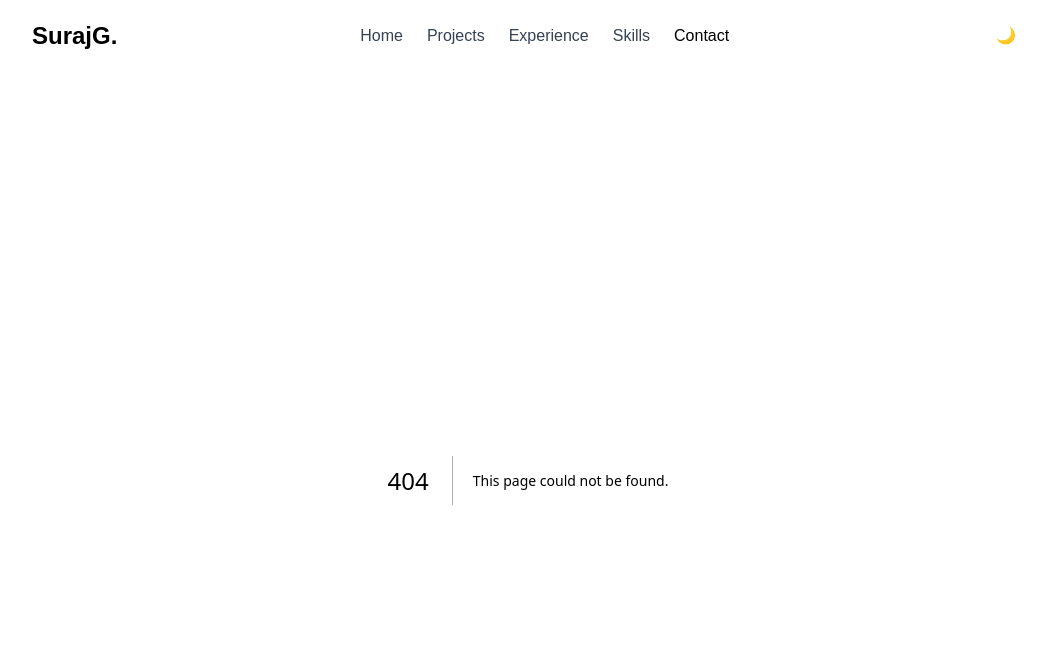
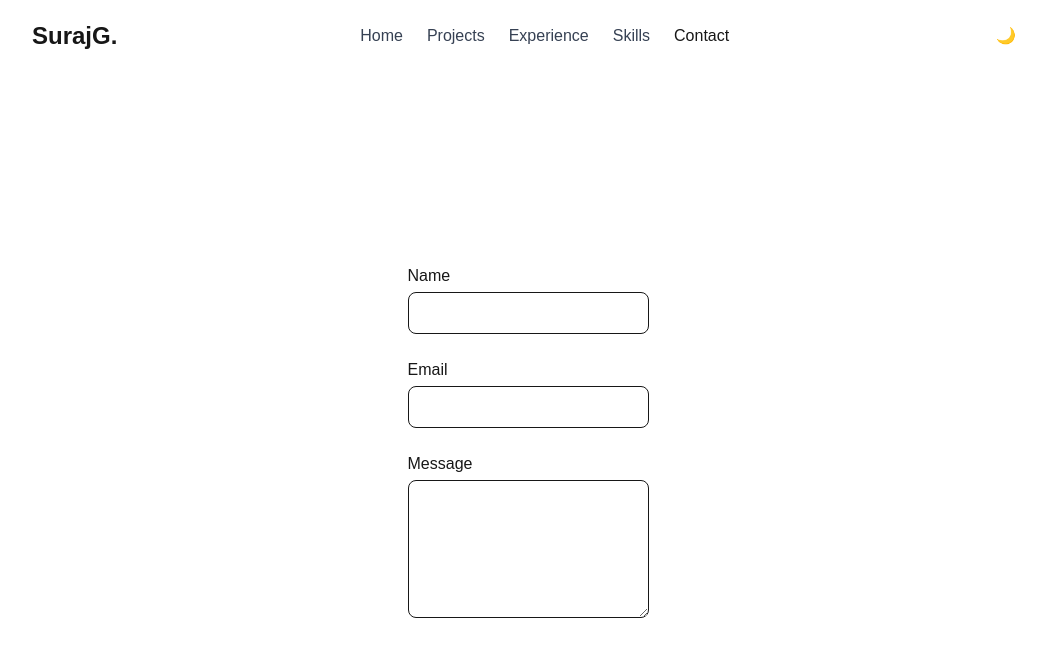
Before and after one commit to SurajGeddam/personal-portfolio, a Next.js app: page /contact in a window 1280 px wide. Before the commit this address had no page. Shown: the top 656 px of the page, without its empty margins (112-1158 px from the left). Built offline with nearby package versions, Linux system fonts and the light colour scheme.

Commit message:
feat: add interactive Contact form with validation and animations

```diff
--- /dev/null
+++ b/components/ContactForm.tsx
@@ -0,0 +1,103 @@
+"use client";
+import { useForm } from "react-hook-form";
+import { motion } from "framer-motion";
+import { useState } from "react";
+
+type FormData = {
+  name: string;
+  email: string;
+  message: string;
+};
+
+export default function ContactForm() {
+  const {
+    register,
+    handleSubmit,
+    formState: { errors, isSubmitting, isSubmitSuccessful },
+    reset,
+  } = useForm<FormData>();
+  const [serverError, setServerError] = useState("");
+
+  const onSubmit = async (data: FormData) => {
+    try {
+      const res = await fetch(process.env.NEXT_PUBLIC_FORMSPREE_URL || "", {
+        method: "POST",
+        headers: { "Content-Type": "application/json" },
+        body: JSON.stringify(data),
+      });
+      if (!res.ok) throw new Error("Submission failed");
+      reset();
+    } catch (err: any) {
+      setServerError(err.message);
+    }
+  };
+
+  return (
+    <motion.form
+      onSubmit={handleSubmit(onSubmit)}
+      className="max-w-xl mx-auto space-y-6 p-6 bg-white dark:bg-gray-800 rounded-lg shadow-soft"
+      initial={{ opacity: 0, y: 20 }}
+      animate={{ opacity: 1, y: 0 }}
+      transition={{ duration: 0.6 }}
+    >
+      {isSubmitSuccessful && (
+        <div className="p-4 bg-green-100 text-green-800 rounded">
+          Thanks for your message! I'll get back to you soon.
+        </div>
+      )}
+      {serverError && (
+        <div className="p-4 bg-red-100 text-red-800 rounded">
+          {serverError}
+        </div>
+      )}
+
+      <div>
+        <label className="block font-body mb-1">Name</label>
+        <input
+          {...register("name", { required: "Name is required" })}
+          className="w-full px-4 py-2 border rounded-lg focus:outline-none focus:ring-2 focus:ring-primary"
+        />
+        {errors.name && (
+          <p className="text-red-600 text-sm mt-1">{errors.name.message}</p>
+        )}
+      </div>
+
+      <div>
+        <label className="block font-body mb-1">Email</label>
+        <input
+          {...register("email", {
+            required: "Email is required",
+            pattern: {
+              value: /^\S+@\S+$/i,
+              message: "Enter a valid email",
+            },
+          })}
+          className="w-full px-4 py-2 border rounded-lg focus:outline-none focus:ring-2 focus:ring-primary"
+        />
+        {errors.email && (
+          <p className="text-red-600 text-sm mt-1">{errors.email.message}</p>
+        )}
+      </div>
+
+      <div>
+        <label className="block font-body mb-1">Message</label>
+        <textarea
+          {...register("message", { required: "Message is required" })}
+          rows={5}
+          className="w-full px-4 py-2 border rounded-lg focus:outline-none focus:ring-2 focus:ring-primary"
+        />
+        {errors.message && (
+          <p className="text-red-600 text-sm mt-1">{errors.message.message}</p>
+        )}
+      </div>
+
+      <button
+        type="submit"
+        disabled={isSubmitting}
+        className="w-full py-3 bg-primary text-white rounded-lg font-body hover:bg-opacity-90 transition"
+      >
+        {isSubmitting ? "Sending..." : "Send Message"}
+      </button>
+    </motion.form>
+  );
+}
--- a/package.json
+++ b/package.json
@@ -13,7 +13,8 @@
     "lucide-react": "^0.515.0",
     "next": "15.3.3",
     "react": "^19.0.0",
-    "react-dom": "^19.0.0"
+    "react-dom": "^19.0.0",
+    "react-hook-form": "^7.57.0"
   },
   "devDependencies": {
     "@eslint/eslintrc": "^3",
--- /dev/null
+++ b/src/app/contact/page.tsx
@@ -0,0 +1,9 @@
+import ContactForm from "../../../components/ContactForm";
+
+export default function ContactPage() {
+  return (
+    <section className="min-h-screen flex items-center justify-center bg-white dark:bg-gray-900">
+      <ContactForm />
+    </section>
+  );
+}
```
Also changed, not shown: 1 other file (tests, documents, lock files or other folders).
